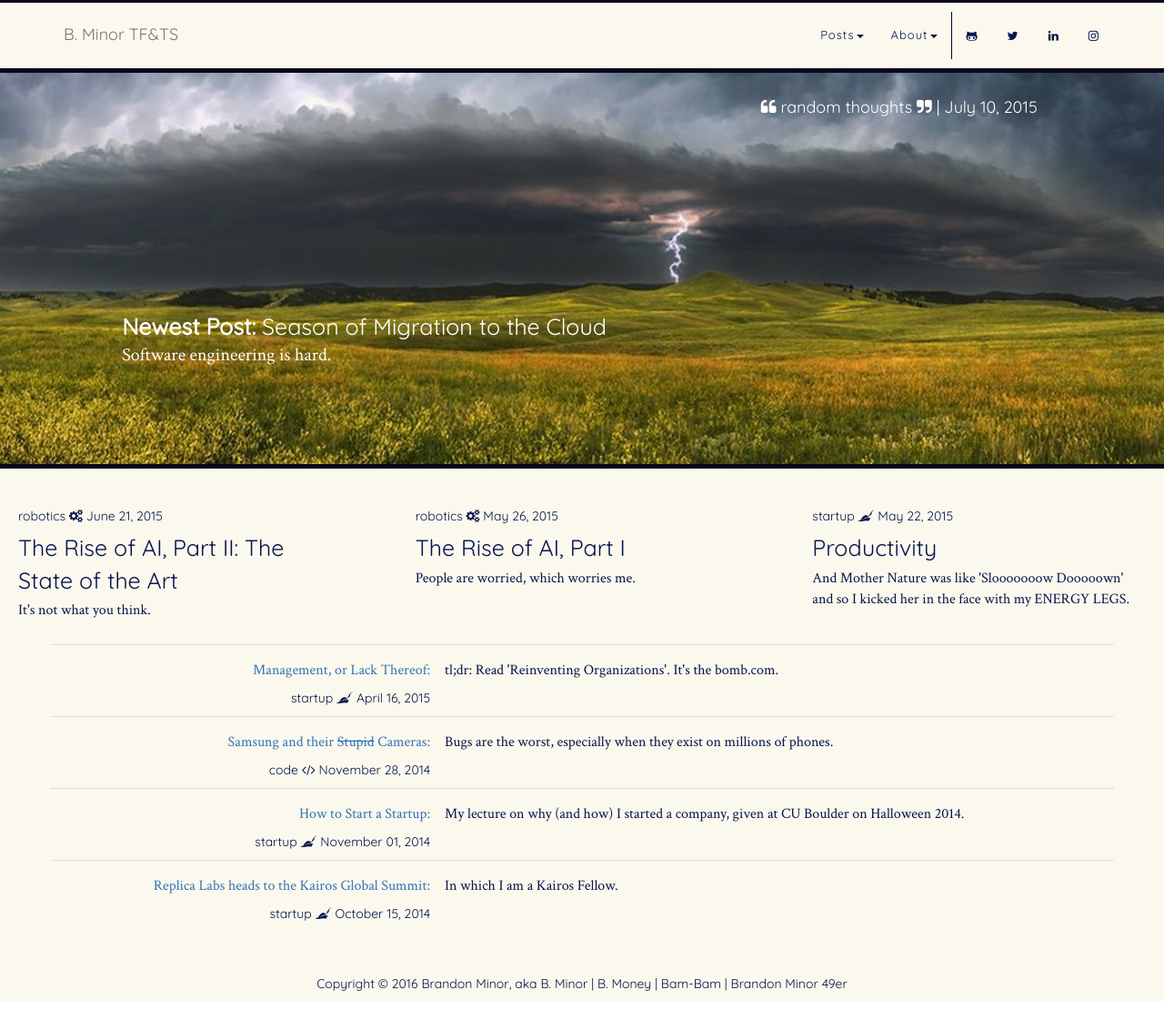
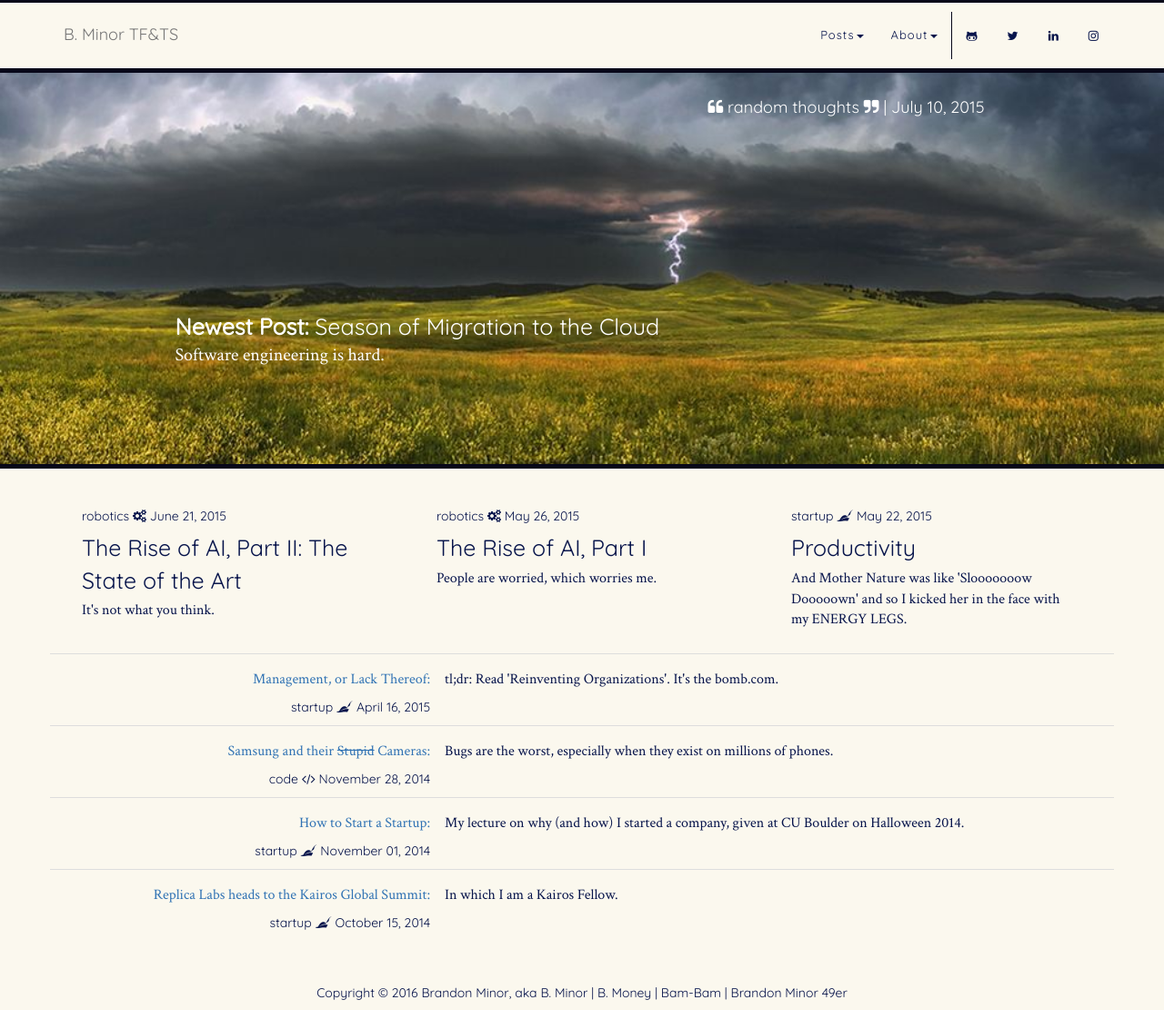
Before and after one commit to bminortx/bminortx.github.io, a Jekyll site: the page built from index.html, in a window 1280 px wide and 1110 px high. Shown: the whole window at 91% size. Built offline with Jekyll 4.4.1, drawn with Linux system fonts in a browser that asks for light colours; nearby versions of some CDN libraries; the list of posts is cut into pages by our own code; comment, search, counter and statistics services are not loaded.

Commit message:
Fixed overflow problem on home page

```diff
--- a/css/cover.css
+++ b/css/cover.css
@@ -50,7 +50,8 @@
     color: #07144b; }
 
 .navbar-brand {
-  padding-top: 15px; }
+  padding-top: 15px;
+  padding-left: 15px; }
 
 .container-fluid {
   padding: 0px; }
--- a/css/cover.sass
+++ b/css/cover.sass
@@ -61,6 +61,7 @@
 
 .navbar-brand
   padding-top: 15px
+  padding-left: 15px
 
 .container-fluid
   padding: 0px
--- a/index.html
+++ b/index.html
@@ -7,8 +7,8 @@
 <!--  ----------------------------------------------- --->
 
 <section id="Posts" class="posts-section">
-  <div class="container-fluid">
   <div class="image-header" id="image-header">
+    <div class="container">
       <div class="row">
         {% for post in site.posts limit:1 %}
         <div class="col-sm-10 col-sm-offset-1">
@@ -66,6 +66,7 @@
     </div>
   </div>
   <!-- Our blog posts -->
+  <div class="container">
     <div class="row voffset5">
       {% for post in site.posts offset:1 limit:3 %}
       <div class="col-sm-4">
@@ -105,6 +106,7 @@
         </div>
       </div>
       {% endfor %}
+    </div>
   </div>
 </section>
 
```
Lines whose indentation alone changed are shown as unchanged.
